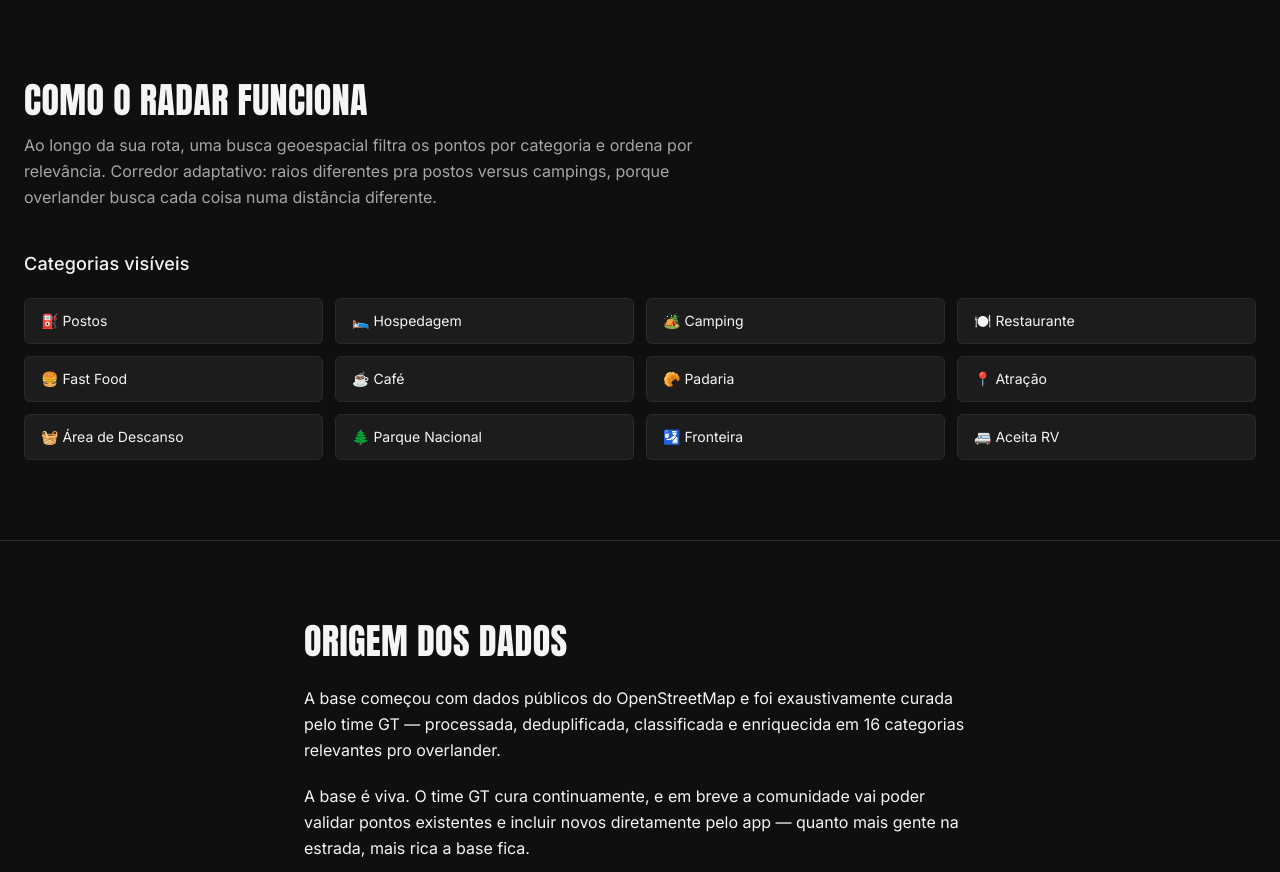
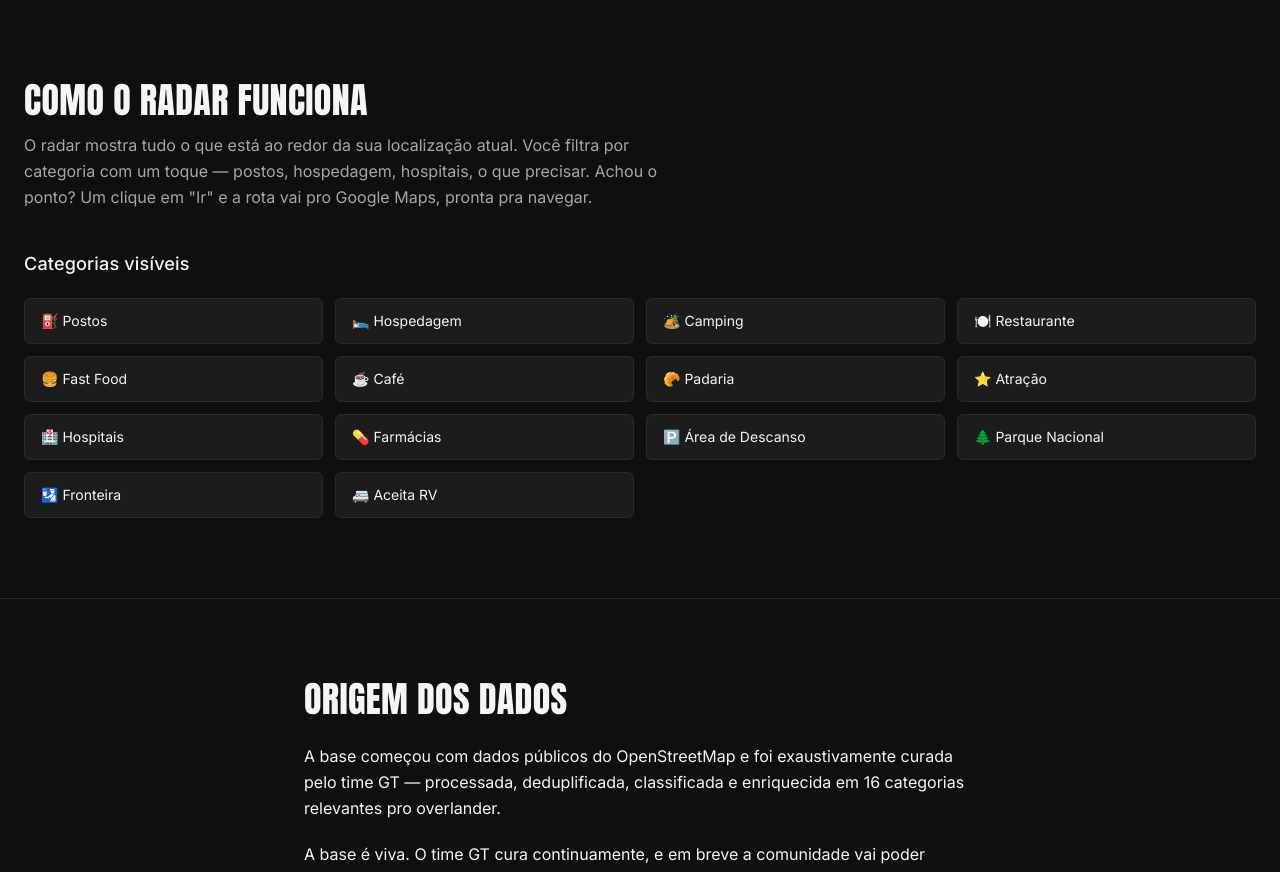
Before and after one commit to rangel2010/gtoverlander-site, a Next.js app: page /recursos/waypoints in a window 1280 px wide. Shown: the part 1680-2552 px from the top of the page. Built offline with nearby package versions, Linux system fonts and the light colour scheme; no server answers.

Commit message:
refactor(copy+icons): refina pagina de waypoints, adiciona hospitais/farmacias e ajusta icones e texto do radar

```diff
--- a/app/recursos/waypoints/page.tsx
+++ b/app/recursos/waypoints/page.tsx
@@ -24,8 +24,10 @@ const categorias = [
   '🍔 Fast Food',
   '☕ Café',
   '🥐 Padaria',
-  '📍 Atração',
-  '🧺 Área de Descanso',
+  '⭐ Atração',
+  '🏥 Hospitais',
+  '💊 Farmácias',
+  '🅿️ Área de Descanso',
   '🌲 Parque Nacional',
   '🛂 Fronteira',
   '🚐 Aceita RV',
@@ -116,10 +118,10 @@ export default function WaypointsPage() {
             Como o radar funciona
           </h2>
           <p className="text-gt-text-muted mb-10 max-w-2xl leading-relaxed font-sans">
-            Ao longo da sua rota, uma busca geoespacial filtra os pontos por
-            categoria e ordena por relevância. Corredor adaptativo: raios
-            diferentes pra postos versus campings, porque overlander busca
-            cada coisa numa distância diferente.
+            O radar mostra tudo o que está ao redor da sua localização atual.
+            Você filtra por categoria com um toque — postos, hospedagem,
+            hospitais, o que precisar. Achou o ponto? Um clique em &quot;Ir&quot; e
+            a rota vai pro Google Maps, pronta pra navegar.
           </p>
 
           <h3 className="font-sans text-lg font-medium text-gt-text mb-5 normal-case">
```
